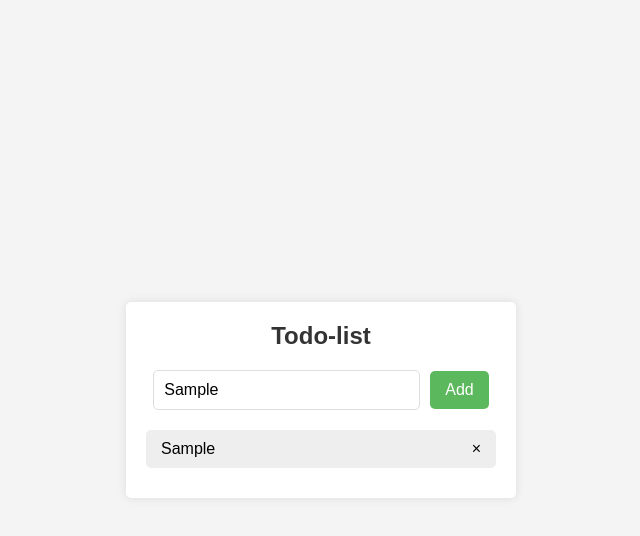
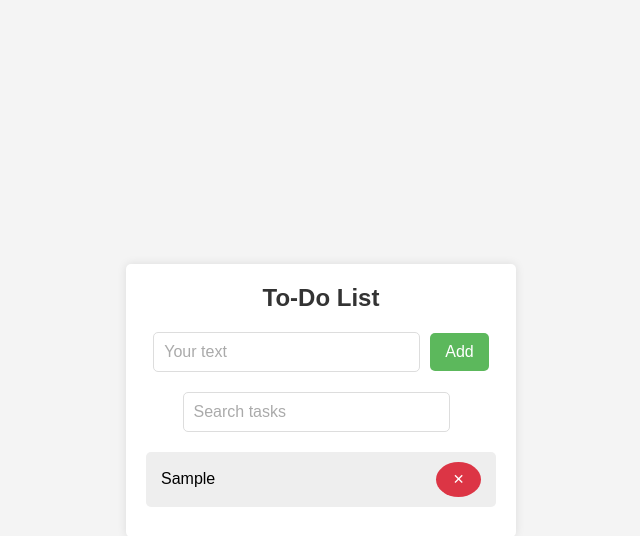
Before and after one commit to rajkumarkushi/todolist-javascript, a plain HTML site: page index.html in a window 1280 px wide. Both pictures are taken after typing "Sample" into the empty fields and a click on the button "Add". Shown: the whole page, without its empty margins (319-959 px from the left). Drawn offline with Linux system fonts and the light colour scheme.

Commit message:
Updated to-do app with search functionality and improved CSS

```diff
--- a/index.html
+++ b/index.html
@@ -3,23 +3,24 @@
 <head>
     <meta charset="UTF-8">
     <meta name="viewport" content="width=device-width, initial-scale=1.0">
-    <title>to-do-list</title>
+    <title>To-Do List</title>
     <link rel="stylesheet" href="style.css">
 </head>
 <body>
     <div class="container">
         <div class="todo-app">
-            <h2>Todo-list</h2>
+            <h2>To-Do List</h2>
             <div class="row">
-                <input type="text" id="input-box" placeholder="your text">
-                <button onClick="addtask()">Add</button>
+                <input type="text" id="input-box" placeholder="Your text">
+                <button onClick="addTask()">Add</button>
             </div>
-            <ul id="list-container">
-            </ul>
+            <div class="row">
+                <input type="text" id="search-box" placeholder="Search tasks" onkeyup="searchTasks()">
+            </div>
+            <ul id="list-container"></ul>
         </div>
     </div>
 
-
-<script src="index.js"></script>
+    <script src="index.js"></script>
 </body>
 </html>
--- a/index.js
+++ b/index.js
@@ -1,38 +1,55 @@
-const input=document.getElementById('input-box')
-const lists=document.getElementById('list-container');
+const lists = document.getElementById('list-container');
+const input = document.getElementById('input-box');
+const searchBox = document.getElementById('search-box');
 
-
-function addtask() {
-    if (input.value == '') {
-        alert('please write something');
+function addTask() {
+    if (input.value === '') {
+        alert('Please write something');
     } else {
         let li = document.createElement('li');
         li.innerHTML = input.value;
-        lists.appendChild(li);  // Corrected variable name to "lists" from "list"
+        lists.appendChild(li);
         console.log(lists);
-        let span=document.createElement("span");
-        span.innerHTML="\u00d7";
-        li.appendChild(span)
+
+        let span = document.createElement('span');
+        span.classList.add('close');
+        li.appendChild(span);
+
+        input.value = ''; // Clear input field after adding task
     }
-    savedata()
+    saveData();
 }
 
-lists.addEventListener('click',function(e){
-if(e.target.tagName==='LI'){
-    // e.target.classList.toggle('checked')
-    savedata()
-}else if(e.target.tagName==="SPAN"){
-e.target.parentElement.remove();
-savedata()
-}
-},false)
+lists.addEventListener('click', function(e) {
+    if (e.target.tagName === 'LI') {
+        e.target.classList.toggle('checked');
+        saveData();
+    } else if (e.target.tagName === 'SPAN') {
+        e.target.parentElement.remove();
+        saveData();
+    }
+}, false);
 
-function savedata(){
-    localStorage.setItem('data',lists.innerHTML)
+function saveData() {
+    localStorage.setItem('data', lists.innerHTML);
 }
 
-function showtask(){
-    lists.innerHTML=localStorage.getItem("data")
+function showTask() {
+    lists.innerHTML = localStorage.getItem('data') || '';
 }
 
-showtask()
+function searchTasks() {
+    const filter = searchBox.value.toLowerCase();
+    const li = lists.getElementsByTagName('li');
+
+    for (let i = 0; i < li.length; i++) {
+        const task = li[i].textContent || li[i].innerText;
+        if (task.toLowerCase().indexOf(filter) > -1) {
+            li[i].style.display = "";
+        } else {
+            li[i].style.display = "none";
+        }
+    }
+}
+
+showTask();
```
